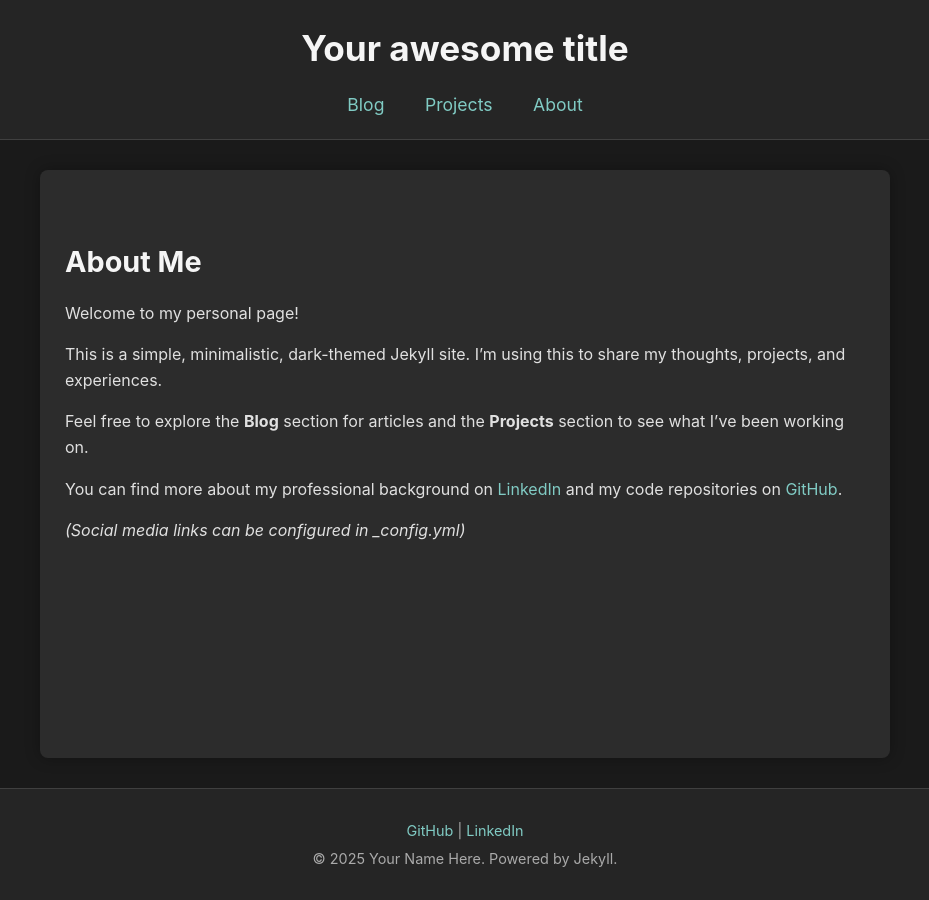
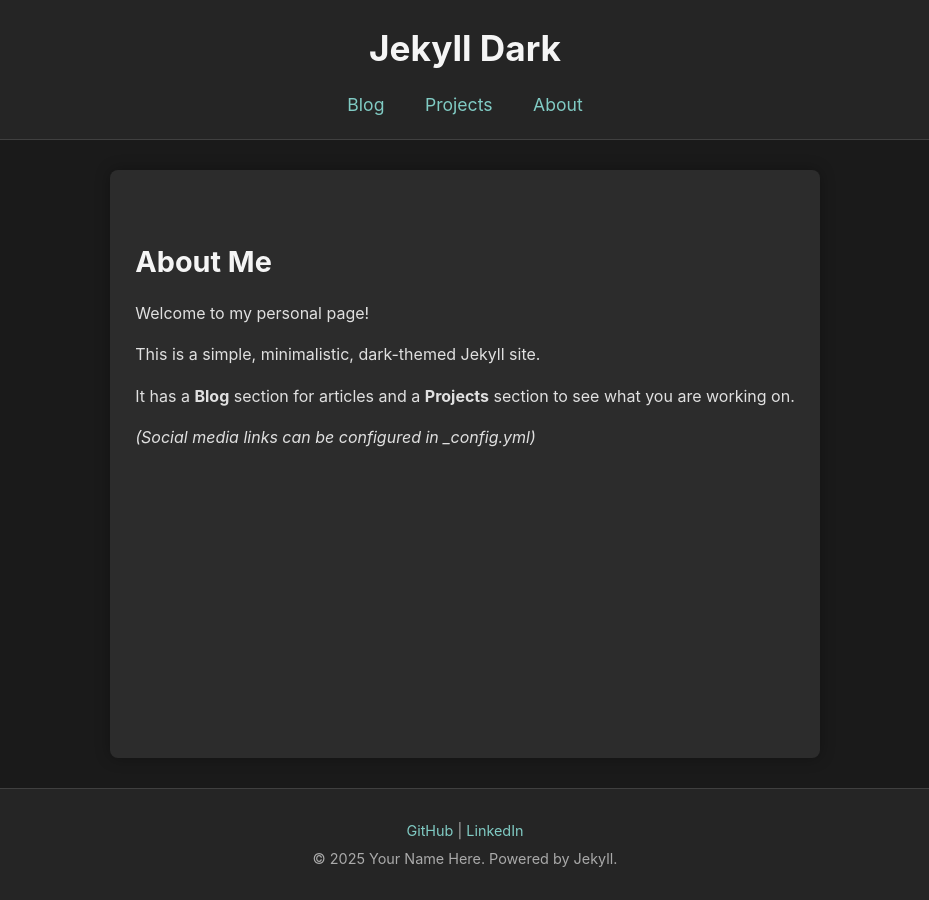
Before and after one commit to videlanicolas/jekyll-dark, a Jekyll site: the page built from index.md, in a window 1280 px wide. Shown: the whole page, without its empty margins (175-1104 px from the left). Built offline with Jekyll 4.4.1, drawn with Linux system fonts in a browser that asks for light colours.

Commit message:
Fix things from Jules.

```diff
--- a/_config.yml
+++ b/_config.yml
@@ -18,12 +18,10 @@
 # You can create any custom variable you would like, and they will be accessible
 # in the templates via {{ site.myvariable }}.
 
-title: Your awesome title
+title: Jekyll Dark
 email: your-email@example.com
 description: >- # this means to ignore newlines until "baseurl:"
-  Write an awesome description for your new site here. You can edit this
-  line in _config.yml. It will appear in your document head meta (for
-  Google search results) and in your feed.xml site description.
+  Jekyll but dark themed.
 baseurl: "" # the subpath of your site, e.g. /blog
 url: "" # the base hostname & protocol for your site, e.g. http://example.com
 
--- a/index.md
+++ b/index.md
@@ -7,10 +7,8 @@ title: Home
 
 Welcome to my personal page!
 
-This is a simple, minimalistic, dark-themed Jekyll site. I'm using this to share my thoughts, projects, and experiences.
+This is a simple, minimalistic, dark-themed Jekyll site.
 
-Feel free to explore the **Blog** section for articles and the **Projects** section to see what I've been working on.
-
-You can find more about my professional background on [LinkedIn](https://www.linkedin.com/in/{{ site.linkedin_username }}) and my code repositories on [GitHub](https://github.com/{{ site.github_username }}).
+It has a **Blog** section for articles and a **Projects** section to see what you are working on.
 
 *(Social media links can be configured in _config.yml)*
```
Also changed, not shown: _projects/sample-project.md (+1 -0 lines).
